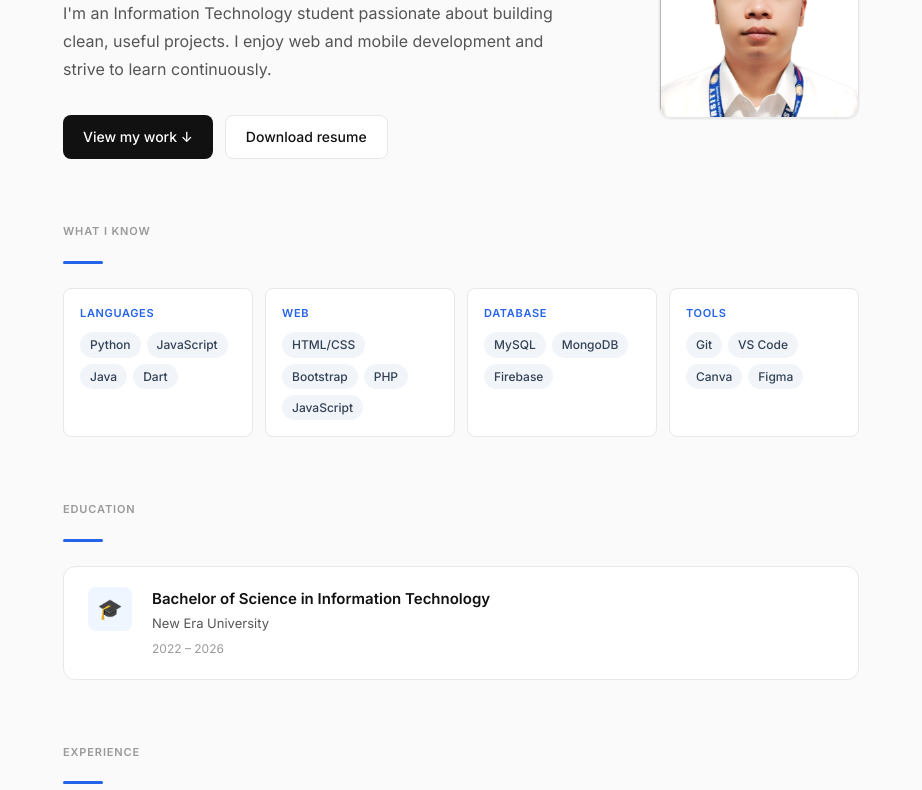
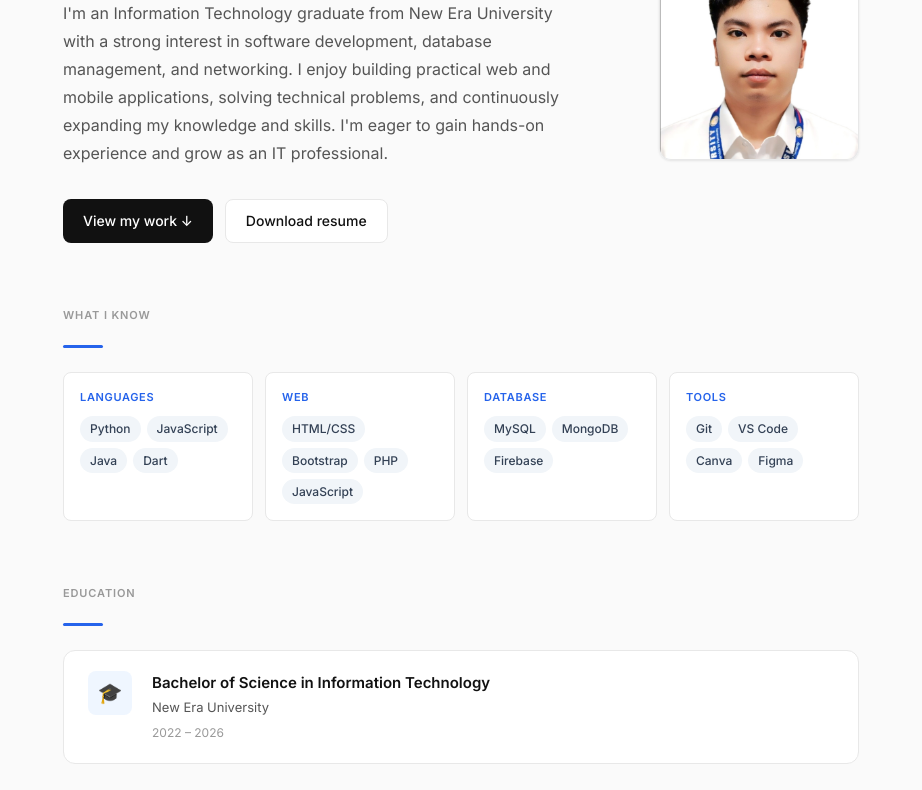
Before and after one commit to LawrenceEvangelista/Portfolio, a plain HTML site: page index.html in a window 1280 px wide. Shown: the part 260-1050 px from the top of the page, without its empty margins (179-1101 px from the left). Drawn offline with Linux system fonts and the light colour scheme.

Commit message:
Update index.html

```diff
--- a/index.html
+++ b/index.html
@@ -480,8 +480,9 @@
       <div class="hero-content">
         <h1><em>Lawrence M. Evangelista</em><br>BSIT</h1>
         <p class="hero-desc">
-          I'm an Information Technology student passionate about building clean, useful projects.
-          I enjoy web and mobile development and strive to learn continuously.
+          I'm an Information Technology graduate from New Era University with a strong interest in software development, database management, and networking.
+          I enjoy building practical web and mobile applications, solving technical problems, and continuously expanding my knowledge and skills.
+          I'm eager to gain hands-on experience and grow as an IT professional.
         </p>
         <div class="hero-actions">
           <a href="#projects" class="btn btn-primary">View my work ↓</a>
```
